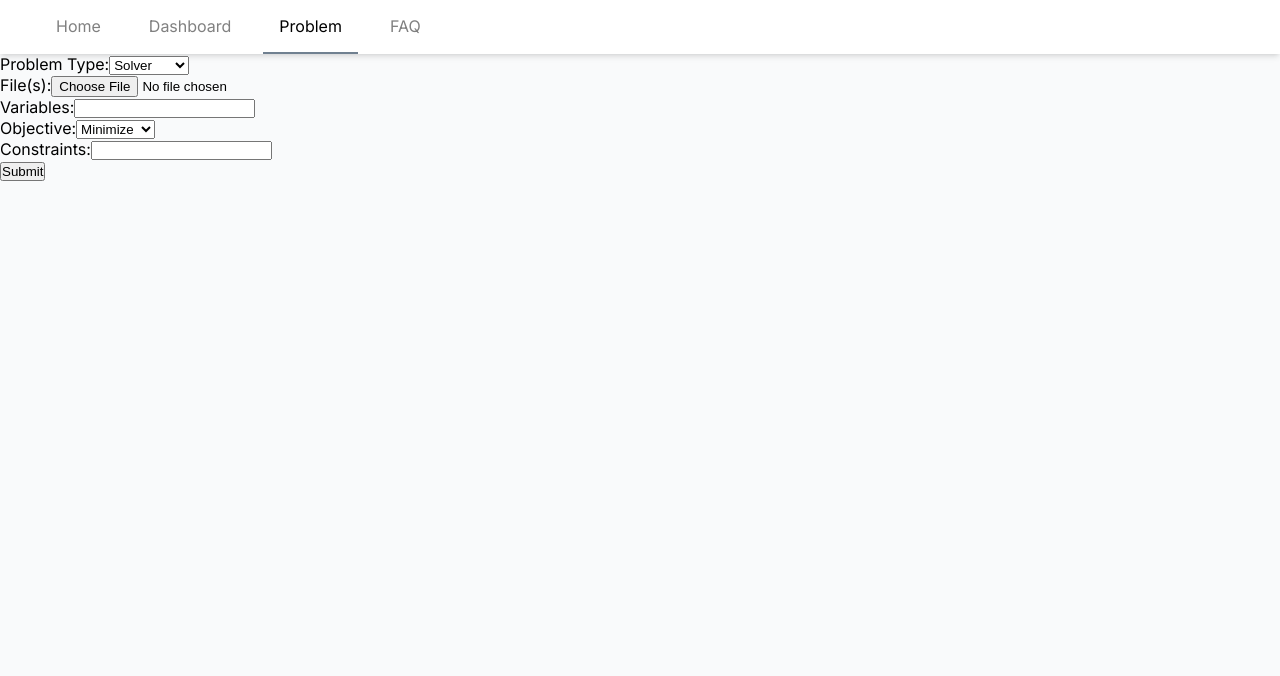
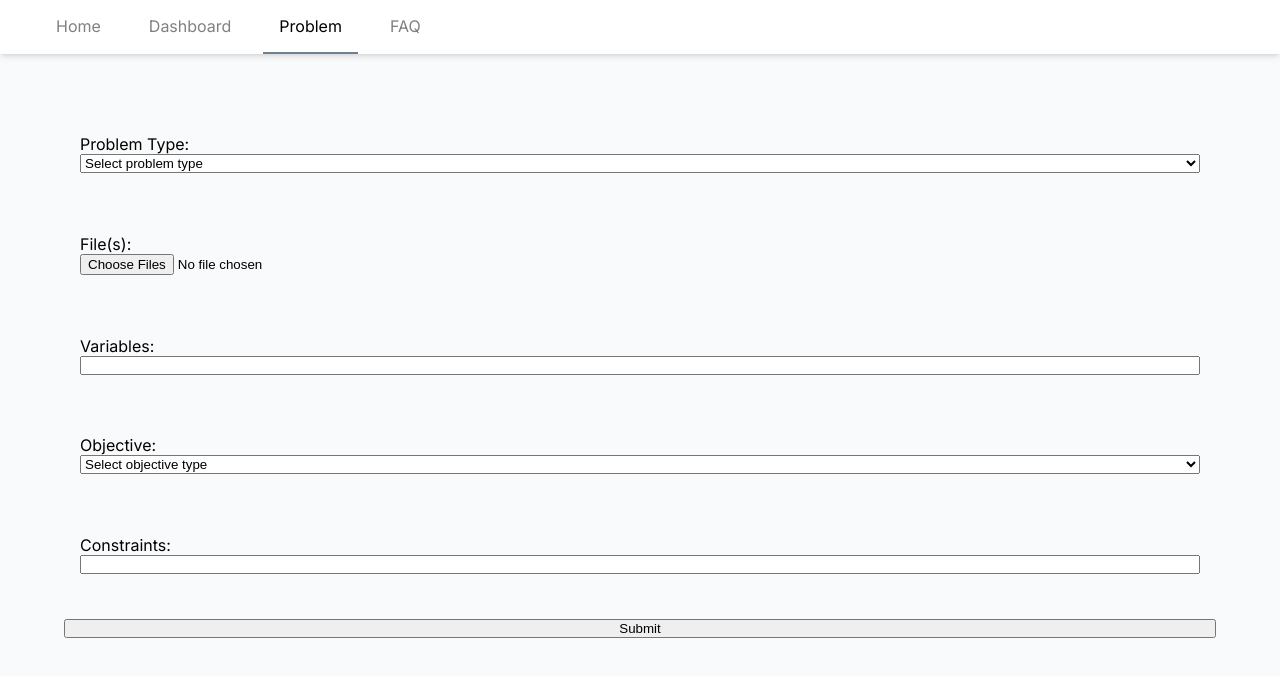
Before and after one commit to rileyounga/GurobiETL, a Next.js app in the folder src/frontend/: page /problem in a window 1280 px wide. Shown: the top 676 px of the page. Built offline with nearby package versions, Linux system fonts and the light colour scheme.

Commit message:
Implement file upload; refactor form

```diff
--- a/src/frontend/app/problem/page.js
+++ b/src/frontend/app/problem/page.js
@@ -1,89 +1,58 @@
 "use client";
 
 import styles from "./page.module.css";
-import { use, useEffect, useState } from "react";
 
-export default function Page() {
+export default function Content() {
+  async function onSubmit(event) {
+    event.preventDefault();
 
-    //Create a form to submit the problem, use `useEffect` to submit the form
-    const [problemType, setProblemType] = useState("solver");
-    const [variables, setVariables] = useState([]);
-    const [objective, setObjective] = useState("minimize");
-    const [constraints, setConstraints] = useState([]);
-    //TODO: File submission not working
-    const [files, setFiles] = useState([]);
-    const [submitted, setSubmitted] = useState(false);
-
-    useEffect(() => {
-        if (submitted) {
-          //redirect to python server
-            fetch("http://127.0.0.1:8080/api/home", {
+    const formData = new FormData(event.target);
+    const response = await fetch("http://127.0.0.1:8080/api/home", {
       method: "POST",
-                headers: {
-                    "Content-Type": "application/json",
-                },
-                body: JSON.stringify({
-                    problemType: problemType,
-                    variables: variables,
-                    objective: objective,
-                    constraints: constraints,
-                    files: files,
-                }),
-            })
-            .then((response) => response.json())
-            .then((data) => {
-                setVariables(data);
-            })
-            .catch((error) => {
-                console.error("Error:", error);
+      body: formData
     });
+    const data = await response.json();
   }
-    }, [submitted]);
 
   return (
-      <div className={styles.page}>
-        <form onSubmit={(event) => {event.preventDefault(); setSubmitted(true);}}>
-          <div>
-            <label>
+    <main className={styles.main}>
+      <form className={styles.form} onSubmit={onSubmit} enctype="multipart/form-data">
+        <label className={styles.label}>
           Problem Type:
-              <select value={problemType} onChange = {(event) => {setProblemType(event.target.value);}}>
+          <select name="problemType">
+            <option value="">Select problem type</option>
             <option value="solver">Solver</option>
             <option value="optimizer">Optimizer</option>
-                <option value="ect">...</option>
+            <option value="etc">...</option>
           </select>
         </label>
-          </div>
-          <div>
-            <label>
+
+        <label className={styles.label} id='file'>
           File(s):
-              <input type="file" onChange = {(event) => {setFiles(event.target.value);}} />
+          <input type="file" name="file" multiple />
         </label>
-          </div>
-          <div>
-            <label>
+
+        <label className={styles.label}>
           Variables:
-              <input type="text" value={variables[0]} onChange={(event) => {setVariables([event.target.value]);}} />
+          <input type="text" name="variables" />
         </label>
-          </div>
-          <div>
-            <label>
+
+        <label className={styles.label}>
           Objective:
-              <select value={objective} onChange = {(event) => {setObjective(event.target.value);}}>
+          <select name="objective">
+            <option value="">Select objective type</option>
             <option value="minimize">Minimize</option>
             <option value="maximize">Maximize</option>
           </select>
         </label>
-          </div>
-          <div>
-            <label>
+
+        <label className={styles.label}>
           Constraints:
-              <input type="text" value={constraints[0]} onChange={(event) => {setConstraints([event.target.value]);}} />
+          <input type="text" name="constraints" />
         </label>
-          </div>
-          <div>
+
         <button type="submit">Submit</button>
-          </div>
       </form>
-      </div>
+    </main>
   );
 }
```
Lines whose indentation alone changed are shown as unchanged.
